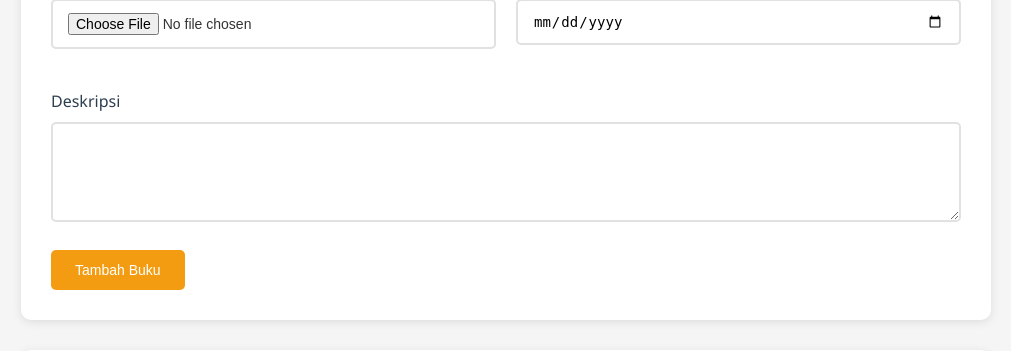
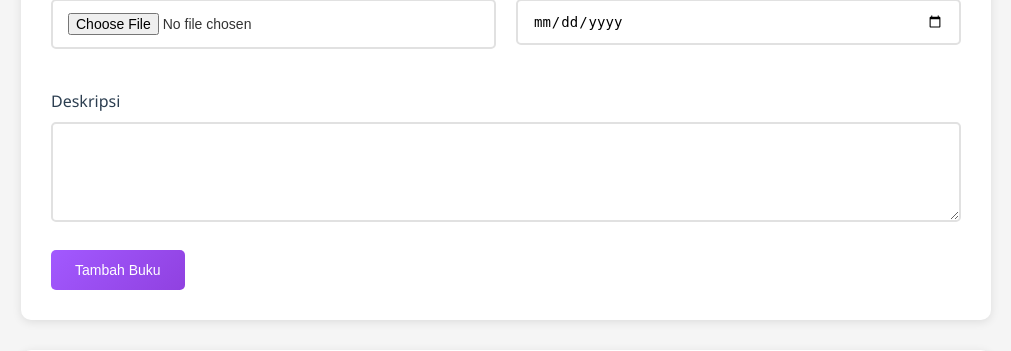
Before and after one commit to ryzecl/pos_tokobuku, a PHP site: page /daebook/buku.php in a window 1280 px wide. Shown: the part 821-1172 px from the top of the page, without its empty margins (259-1270 px from the left). Run offline with PHP 8.4, Linux system fonts and the light colour scheme; the visitor is signed in with stand-in values (Sample User, id 1); data comes from the database, SQL or seed files in the repository; data that the repository does not hold is empty.

Commit message:
Update button styles and remove unused image

```diff
--- a/assets/css/style.css
+++ b/assets/css/style.css
@@ -165,8 +165,7 @@ body {
 }
 
 .btn-primary {
-  background: var(--color-warning);
-  /* background: linear-gradient(135deg, var(--color-primary) 0%, #9041E0 100%); */
+  background: linear-gradient(135deg, var(--color-primary) 0%, #9041E0 100%);
   color: white;
 }
 
@@ -177,8 +176,7 @@ body {
 }
 
 .btn-secondary {
-  background: linear-gradient(135deg, var(--color-primary) 0%, #9041E0 100%);
-  /* background: #6c757d; */
+  background: var(--color-warning);
   color: white;
 }
 
```
Also changed, not shown: assets/produk/RT01.jpg (deleted).
